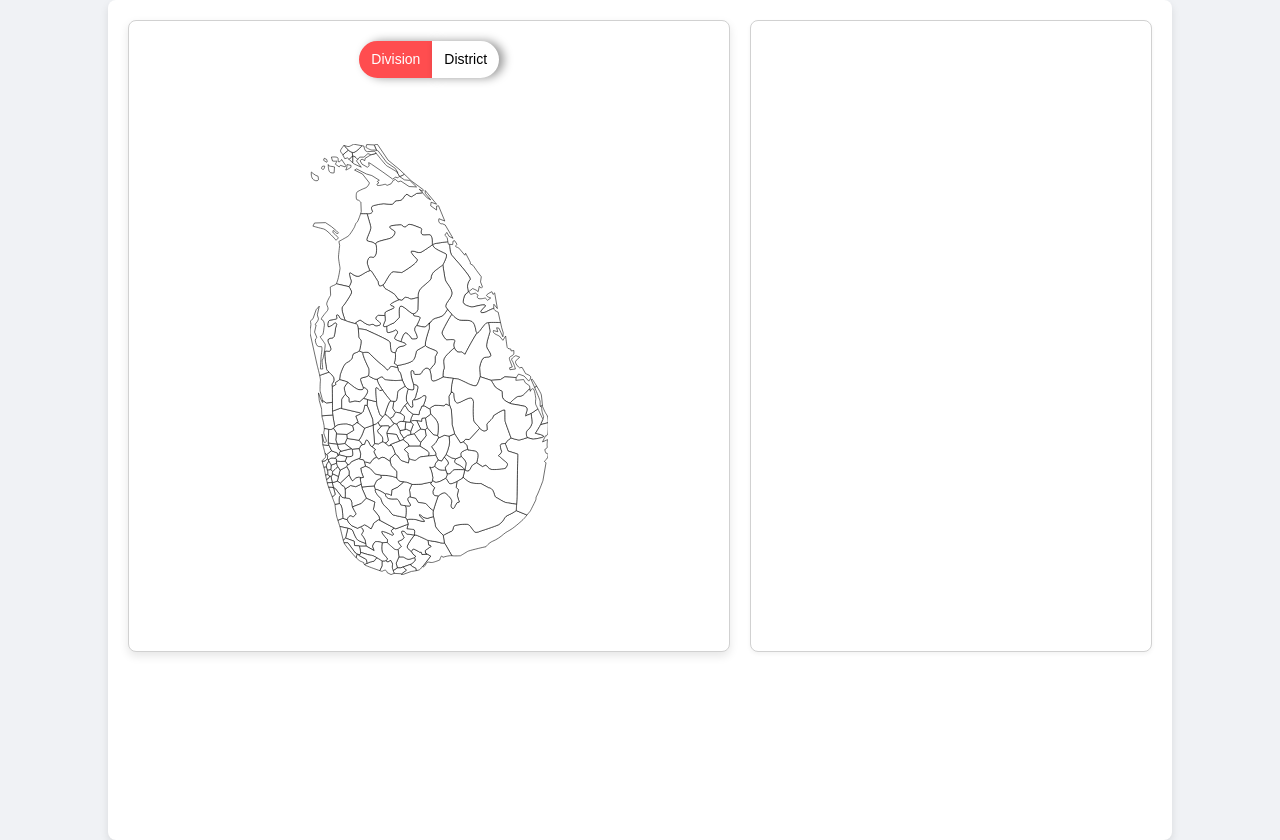
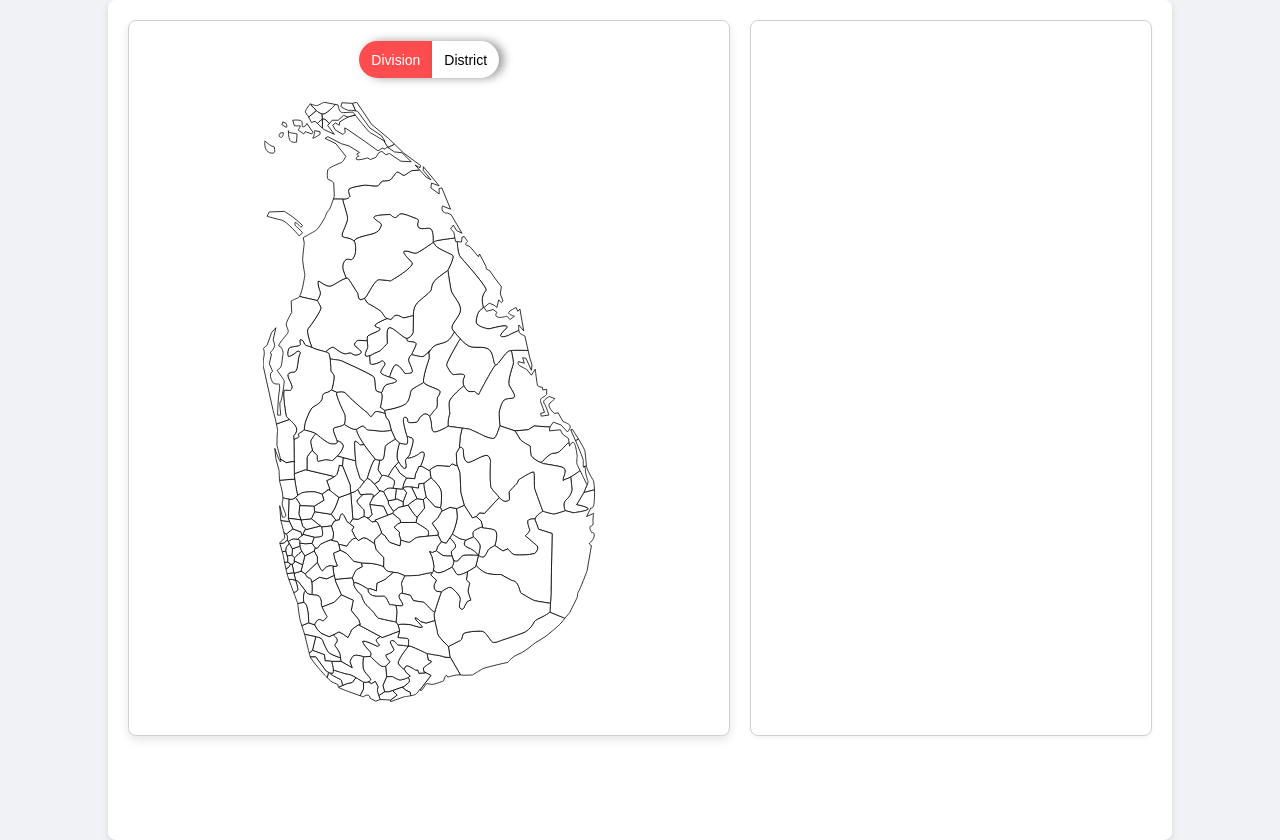
Before and after one commit to IshanLahiru/election-map-site, a React (Vite) app: page / in a window 1280 px wide. Built offline with nearby package versions, Linux system fonts and the light colour scheme.

Commit message:
refactor: Update MapDivision component to improve readability and remove unused code

```diff
--- a/src/components/map-component/maps/map-divisions.tsx
+++ b/src/components/map-component/maps/map-divisions.tsx
@@ -1,46 +1,34 @@
 import React, { useState } from 'react';
-const MapDivision: React.FC = () => {
 
+interface MapDivisionProps {
+  handleMouseEnter: (event: React.MouseEvent<SVGPathElement>) => void;
+  handleMouseLeave: (event: React.MouseEvent<SVGPathElement>) => void;
+  handleClick: (event: React.MouseEvent<SVGPathElement>) => void;
+}
+
+const MapDivision: React.FC<MapDivisionProps> = ({ handleMouseEnter, handleMouseLeave, handleClick }) => {
   const [colors, setColors] = useState<{
     [key: string]: { fill: string; stroke: string };
   }>({});
 
-
-  const handleMouseEnter = (event: React.MouseEvent<SVGPathElement>) => {
-    const dataId = event.currentTarget.getAttribute('data-id');
-    event.currentTarget.setAttribute('opacity', '0.6');
-    console.log('Mouse entered:', dataId);
-  };
-
-  const handleMouseLeave = (event: React.MouseEvent<SVGPathElement>) => {
-    const dataId = event.currentTarget.getAttribute('data-id');
-    event.currentTarget.setAttribute('opacity', '1');
-    console.log('Mouse left:', dataId);
-  };
-
-  const handleClick = (event: React.MouseEvent<SVGPathElement>) => {
-    const dataId = event.currentTarget.getAttribute('data-id');
-    console.log('Clicked on:', dataId);
-  };
-
-
-  const changeColor = (dataId: string, fill: string, stroke: string) => {
-    setColors((prev) => ({ ...prev, [dataId]: { fill, stroke } }));
-  };
-
   return (
     <svg
-      height="431.18059444514716"
+      height="100%"
       version="1.1"
-      width="238.406"
+      width="100%"
       xmlns="http://www.w3.org/2000/svg"
       xmlnsXlink="http://www.w3.org/1999/xlink"
       style={{
+        display: 'block',
+        width: '100%',
+        height: '75vh',
+        maxHeight: 'fit-content',
+        maxWidth: 'fit-content',
         overflow: 'hidden',
         position: 'relative',
       }}
       viewBox="0 0 332.034 600.516"
-      preserveAspectRatio="xMinYMin"
+      preserveAspectRatio="xMinYMin meet"
     >
       <desc style={{ WebkitTapHighlightColor: 'rgba(0, 0, 0, 0)' }}>
         Created with Raphaël 2.3.0 and Mapael undefined
```
